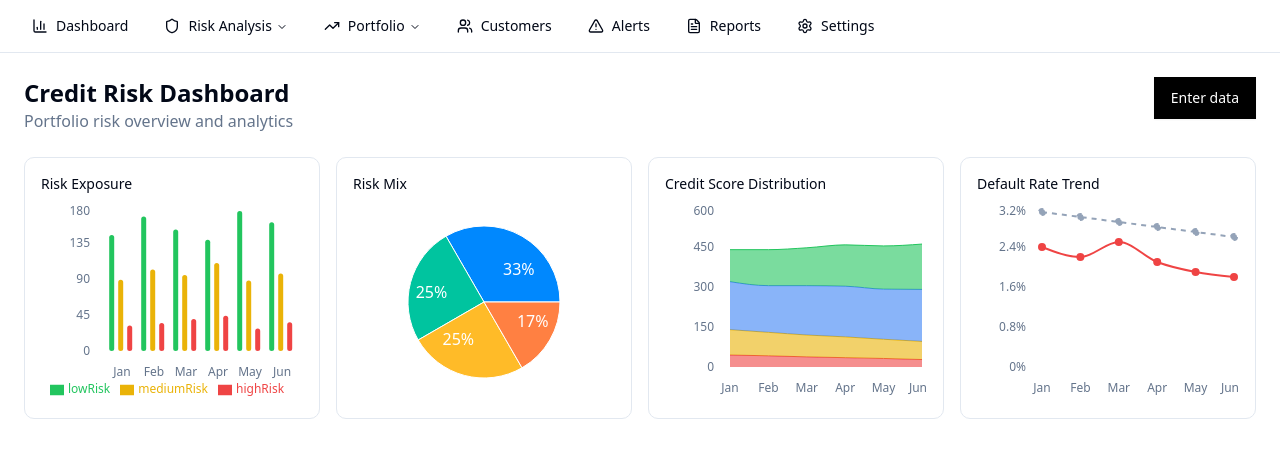
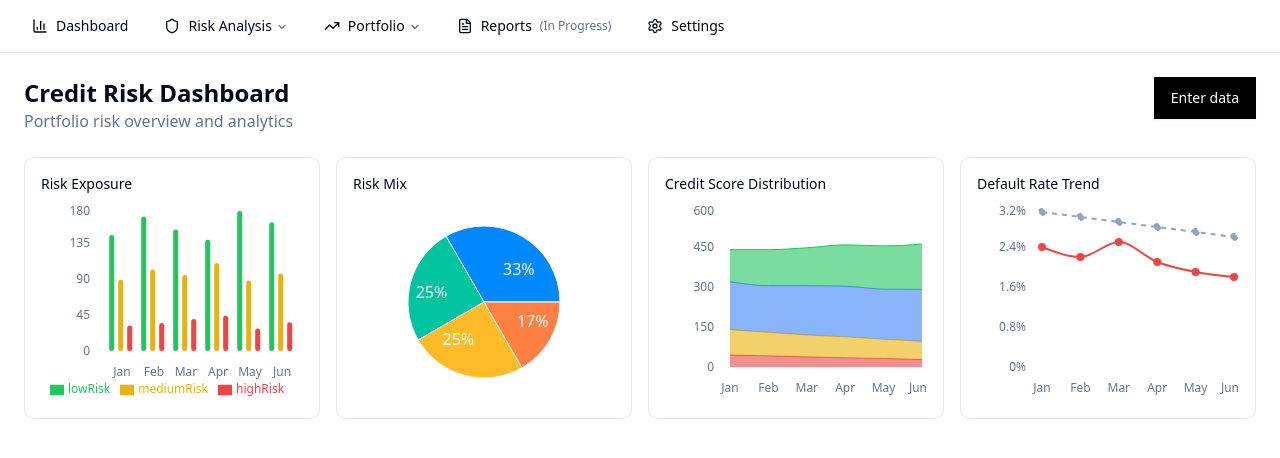
Before and after one commit to danielcoblentz/Credit-Risk-Dashboard, a React (Vite) app in the folder risk-engine/frontend/credit-dashboard/: page / in a window 1280 px wide. Shown: the top 458 px of the page. Built offline with nearby package versions, Linux system fonts and the light colour scheme.

Commit message:
refactor: remove unused navigation items and add progress indicator for Reports

```diff
--- a/risk-engine/frontend/credit-dashboard/src/pages/Dashboard.tsx
+++ b/risk-engine/frontend/credit-dashboard/src/pages/Dashboard.tsx
@@ -11,9 +11,7 @@ import {
 import {
   BarChart3,
   Shield,
-  Users,
   FileText,
-  AlertTriangle,
   TrendingUp,
   Settings,
   X,
@@ -156,28 +154,6 @@ export default function Dashboard() {
               </NavigationMenuContent>
             </NavigationMenuItem>
 
-            {/* Customers */}
-            <NavigationMenuItem>
-              <NavigationMenuLink
-                href="/customers"
-                className={navigationMenuTriggerStyle()}
-              >
-                <Users className="mr-2 h-4 w-4" />
-                Customers
-              </NavigationMenuLink>
-            </NavigationMenuItem>
-
-            {/* Alerts */}
-            <NavigationMenuItem>
-              <NavigationMenuLink
-                href="/alerts"
-                className={navigationMenuTriggerStyle()}
-              >
-                <AlertTriangle className="mr-2 h-4 w-4" />
-                Alerts
-              </NavigationMenuLink>
-            </NavigationMenuItem>
-
             {/* Reports */}
             <NavigationMenuItem>
               <NavigationMenuLink
@@ -186,6 +162,7 @@ export default function Dashboard() {
               >
                 <FileText className="mr-2 h-4 w-4" />
                 Reports
+                <span className="ml-2 text-xs text-muted-foreground">(In Progress)</span>
               </NavigationMenuLink>
             </NavigationMenuItem>
 
```
